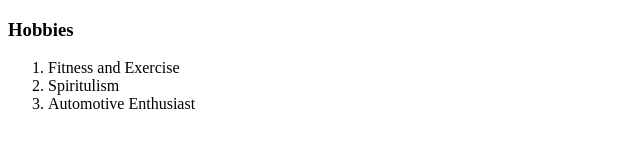
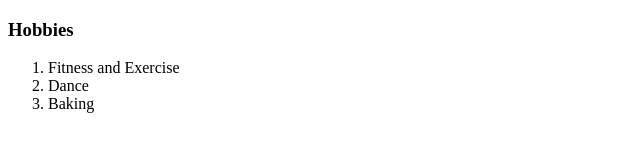
Before and after one commit to MelinyLong/cv, a plain HTML site: page hobbies.html in a window 1280 px wide. Shown: the whole page, without its empty margins (0-640 px from the left). Drawn offline with Linux system fonts and the light colour scheme.

Commit message:
Add files via upload

```diff
--- a/hobbies.html
+++ b/hobbies.html
@@ -8,8 +8,8 @@
     <h3>Hobbies</h3>
     <ol>
       <li>Fitness and Exercise</li>
-      <li>Spiritulism</li>
-      <li>Automotive Enthusiast</li>
+      <li>Dance</li>
+      <li>Baking</li>
     </ol>
   </body>
 </html>
```
